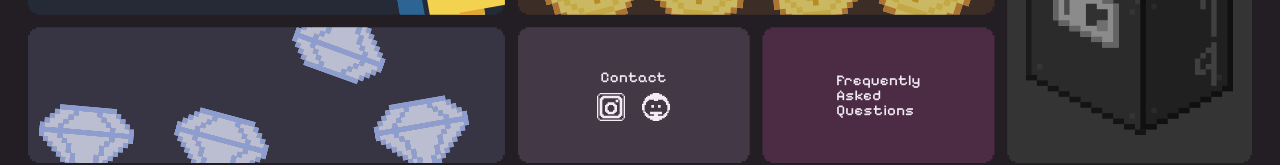
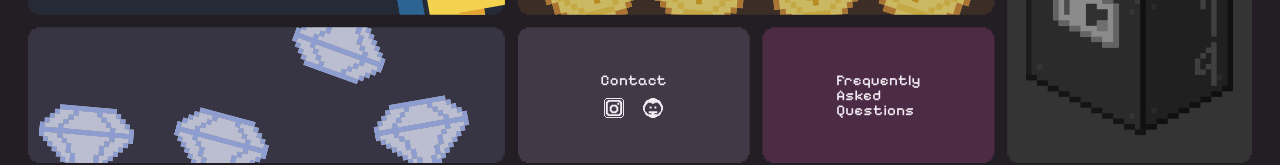
Before and after one commit to uzimpp/sos14, a Next.js app: page / in a window 1280 px wide. Shown: the part 651-816 px from the top of the page. Built offline with nearby package versions, Linux system fonts and the light colour scheme.

Commit message:
fix: fixes according to lighthouse

```diff
--- a/src/app/faqs/page.tsx
+++ b/src/app/faqs/page.tsx
@@ -20,8 +20,8 @@ export default function FAQs() {
       <div className="flex flex-col justify-center max-w-[calc(5.5*var(--space-4xl))] w-full mx-auto">
         {Object.entries(faqSections).map(([section, faqs]) => (
           <section key={section} id={section.replace(" ", "")} className="">
-            <small className="opacity-20 font-bold border-b-[1.618px] border-white pb-(--space-2xs) block">
-              {section}
+            <small className="font-semibold border-b-[1.618px] border-white/20 pb-(--space-2xs) block">
+              <span className="text-white/60">{section}</span>
             </small>
             <div className="">
               {faqs.map((faq) => (
--- a/src/components/faq/FaqItem.tsx
+++ b/src/components/faq/FaqItem.tsx
@@ -17,13 +17,13 @@ export default function FAQItem({ question, answer }: FAQItemProps) {
         className="flex justify-between items-center cursor-pointer py-4 px-(--space-xs)"
         onClick={() => setIsOpen(!isOpen)}
       >
-        <h6
+        <div
           className={`text-0 font-semibold transition-all duration-300 ${
             isOpen ? "text-green" : "text-white"
           }`}
         >
           {question}
-        </h6>
+        </div>
         <button className="text-0">
           <div
             className={`font-semibold transition-all duration-300 ${
--- a/src/components/global/Footer.tsx
+++ b/src/components/global/Footer.tsx
@@ -112,7 +112,7 @@ export default function Footer() {
           <span className="font-sans">©</span>2025 SOS14. All rights reserved.
         </p>
         {/* morse code part */}
-        <div className="flex flex-row items-center gap-(--space-s) opacity-14">
+        <div className="flex flex-row items-center gap-(--space-s) opacity-27">
           <div className="flex flex-row items-center gap-(--space-xs-s)">
             <div className="flex flex-row items-center gap-(--space-2xs-xs)">
               <div className="w-(--space-s) h-(--space-s) bg-white rounded-full pixel-corners-xs"></div>
@@ -130,7 +130,7 @@ export default function Footer() {
               <div className="w-(--space-s) h-(--space-s) bg-white rounded-full pixel-corners-xs"></div>
             </div>
           </div>
-          <p className="text-3 font-bold">14</p>
+          <div className="text-3 font-bold">14</div>
         </div>
       </div>
     </footer>
--- a/src/components/landing/Benefits.tsx
+++ b/src/components/landing/Benefits.tsx
@@ -50,7 +50,7 @@ export default function Benefits() {
               />
             </motion.div>
           </div>
-          <h5 className="text-center mt-(--space-m) font-semibold">Fun</h5>
+          <h3 className="text-2 text-center mt-(--space-m) font-semibold">Fun</h3>
           <p className="flex text-center text-white/70  text-balance">
             Enjoy a variety of fun activities and engaging events.
           </p>
@@ -77,7 +77,7 @@ export default function Benefits() {
               priority
             />
           </motion.div>
-          <h5 className="text-center mt-(--space-m) font-semibold">Friends</h5>
+          <h3 className="text-2 text-center mt-(--space-m) font-semibold">Friends</h3>
           <p className="flex text-center text-white/70  text-balance">
             Meet new people and make lasting friendships.
           </p>
@@ -104,7 +104,7 @@ export default function Benefits() {
               priority
             />
           </motion.div>
-          <h5 className="text-center mt-(--space-m) font-semibold">Basics</h5>
+          <h3 className="text-2 text-center mt-(--space-m) font-semibold">Basics</h3>
           <p className="flex text-center text-white/70  text-balance">
             Get hands-on experience with coding fundamentals.
           </p>
--- a/src/components/landing/Hero.tsx
+++ b/src/components/landing/Hero.tsx
@@ -331,18 +331,18 @@ export default function Hero() {
           whileTap={{ scale: 0.97 }}
           className="row-start-4 md:col-start-1 lg:col-start-3 md:row-start-3 pixel-corners-s overflow-hidden bg-light-purple/70 flex flex-col justify-center items-center py-(--space-m) px-(--space-s)"
         >
-          <h6 className="text--1 flex no_line_height justify-center text-left font-medium pb-2">
+          <h6 className="text--1 flex no_line_height justify-center text-left font-medium pb-2.5">
             Contact
           </h6>
-          <div className="flex flex-row gap-(--space-xs-s)">
+          <div className="flex flex-row gap-(--space-s)">
             <MagneticDiv>
               <Link href="https://www.instagram.com/sos_camp14" target="_blank">
                 <Image
                   src="/assets/landing/instagram.svg"
                   alt="ig"
-                  width={100}
-                  height={100}
-                  className={`w-(--space-m)`}
+                  width={50}
+                  height={50}
+                  className={`w-5`}
                   priority
                 />
               </Link>
@@ -352,9 +352,9 @@ export default function Hero() {
                 <Image
                   src="/assets/landing/discord.svg"
                   alt="discord"
-                  width={100}
-                  height={100}
-                  className={`w-(--space-m)`}
+                  width={50}
+                  height={50}
+                  className={`w-5`}
                   priority
                 />
               </Link>
--- a/src/components/landing/Qoute.tsx
+++ b/src/components/landing/Qoute.tsx
@@ -4,8 +4,8 @@ import { motion } from "framer-motion";
 export default function Qoute() {
   return (
     <section>
-      <motion.h3
-        className="font-medium text-center glow glow-pink-md"
+      <motion.div
+        className="font-medium text-center text-4 glow glow-pink-md"
         initial={{ opacity: 0, scale: 0.9 }}
         whileInView={{ opacity: 1, scale: 1 }}
         viewport={{ once: true }}
@@ -22,7 +22,7 @@ export default function Qoute() {
         <br /> seeing <span className="text-pink font-semibold">
           SKE23
         </span> at <span className="font-semibold text-green">SOS14</span>
-      </motion.h3>
+      </motion.div>
     </section>
   );
 }
--- a/src/components/landing/Sponsors.tsx
+++ b/src/components/landing/Sponsors.tsx
@@ -11,8 +11,8 @@ export default function Sponsors() {
       id="sponsors"
       className="flex flex-col items-center w-full gap-y-(--space-l) pt-0"
     >
-      <motion.h3
-        className="font-medium text-center"
+      <motion.div
+        className="font-medium text-4 text-center"
         initial={{ opacity: 0, scale: 0.9 }}
         whileInView={{ opacity: 1, scale: 1 }}
         viewport={{ once: true }}
@@ -22,7 +22,7 @@ export default function Sponsors() {
         }}
       >
         Sponsored by
-      </motion.h3>
+      </motion.div>
       <motion.div
         animate={{ y: [0, -8] }}
         transition={{
--- a/src/components/ui/Checkbox.tsx
+++ b/src/components/ui/Checkbox.tsx
@@ -17,7 +17,10 @@ export default function Checkbox({
     <fieldset
       className={`items-center justify-center transition-all duration-400 ease-smooth ${className}`}
     >
-      <label className="inline-flex items-center cursor-pointer ">
+      <label
+        className="inline-flex items-center cursor-pointer"
+        aria-label="Mark as complete"
+      >
         <input
           id={id}
           type="checkbox"
```
